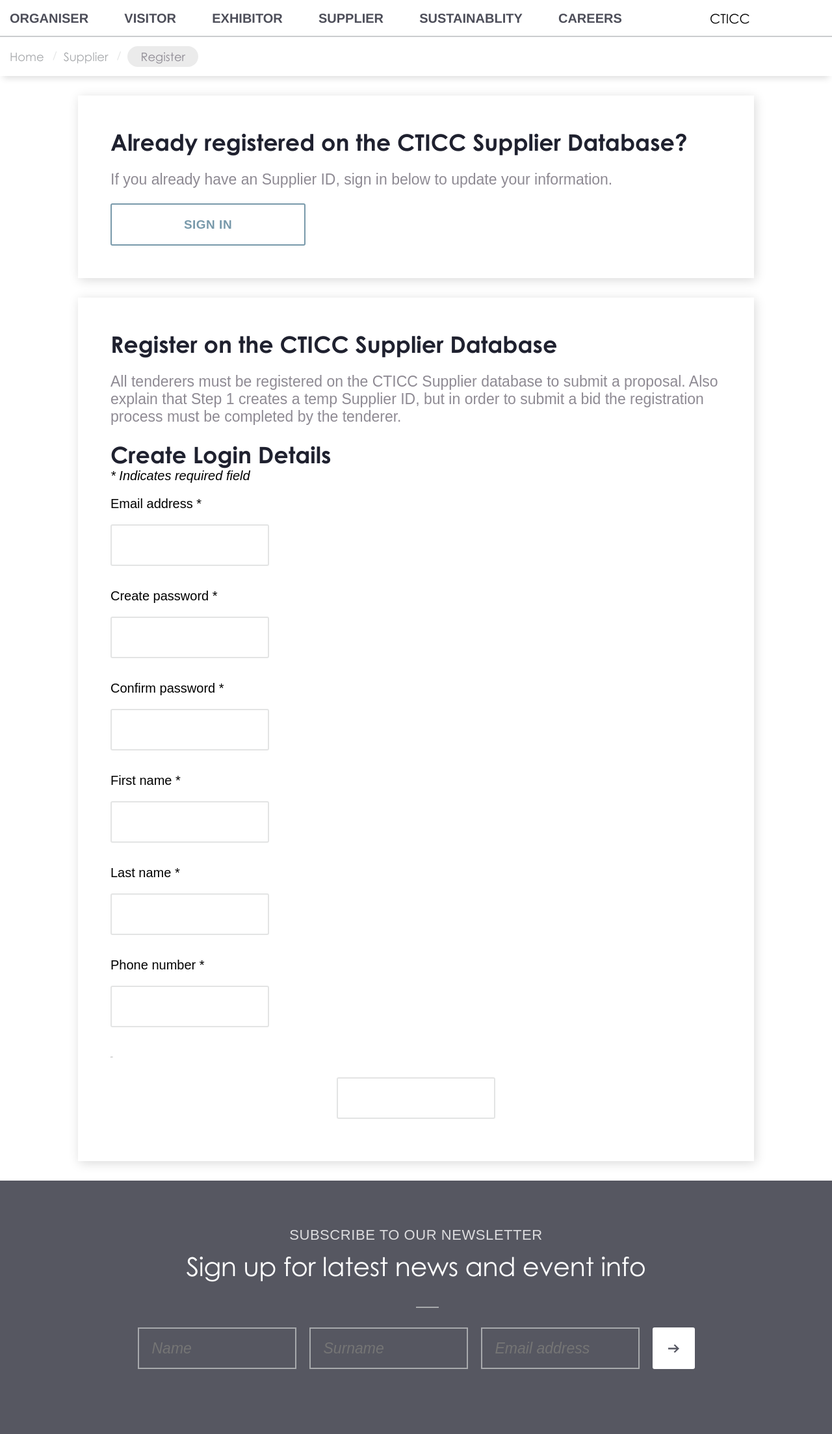
After one commit to TammyJacobus/cticc, a PHP site: page /supplier-registration.html in a window 1280 px wide. The commit adds this page. Shown: the whole page at 65% size. Run offline with PHP 8.4, Linux system fonts and the light colour scheme; some libraries are stand-ins or nearby versions; some web fonts are replaced.

Commit message:
Supplier - FE

```diff
--- a/assets/css/styles.css
+++ b/assets/css/styles.css
@@ -302,10 +302,14 @@ button:hover { background: #A7A9AC; color:var(--white); }
 .event-carousel .event-content a { font-family: 'Montserrat SemiBold', sans-serif; text-decoration: underline; text-transform: uppercase; font-weight: 500; }
 
 /* Event Contain */
-.event-contain { display: grid; margin: auto; max-width: 1120px; background-color: var(--white); box-shadow: 2px 3px 16px 0 rgba(0,0,0,0.15); }
+.event-contain { display: grid; margin: 2rem auto; max-width: 1120px; background-color: var(--white); box-shadow: 2px 3px 16px 0 rgba(0,0,0,0.15); }
 .event-contain ul { padding: 30px; }
-.event-contain li { display:grid; height: 90px; align-items: center; grid-template-columns: 80px auto; border-bottom: 2px solid rgba(167,169,172,0.59); }
+.event-contain li { display:grid; min-height: 90px; align-items: center; grid-template-columns: 80px auto; border-bottom: 2px solid rgba(167,169,172,0.59); }
 .event-contain li:last-child { border-bottom: none; }
+
+.management-contain { display: grid; margin: 1rem auto; padding: 60px; max-width: 1020px; background-color: var(--white); box-shadow: 2px 3px 16px 0 rgba(0,0,0,0.15); }
+.management-contain-wrapper{ display:grid; grid-template-columns: 80px auto; }
+.management-contain header { font-family: 'Century Gothic Bold', Helvetica, Arial, sans-serif; color: #1F212F; font-size: 35px; line-height: 43px; text-shadow: 0 1px 8px 0 #131021; }
 
 /* Social Media */
 .social-media { display: grid; grid-template-columns: 45px 45px 45px; grid-gap: 20px; }
--- /dev/null
+++ b/supplier-registration.html
@@ -0,0 +1,107 @@
+<!DOCTYPE html>
+<html lang="en">
+
+<head>
+    <meta charset="UTF-8">
+    <meta name="viewport" content="width=device-width, initial-scale=1.0">
+    <link rel="stylesheet" href="assets/css/styles.css">
+
+    <script src="//ajax.googleapis.com/ajax/libs/jquery/2.1.1/jquery.min.js"></script>
+    <script src="assets/js/scripts.js"></script>
+    <title>CTICC - Supplier | Registration</title>
+</head>
+
+<body>
+    <!-- Body Wrapper -->
+    <div class="wrapper">
+
+        <!-- Menu  -->
+        <div class="nav-container">
+            <nav>
+                <input type="checkbox" id="nav-toggle">
+                <label for="nav-toggle" class="burger-menu">
+                    <img src="assets/img/icons/ico-burger-menu.svg" alt="">
+                </label>
+                <div class="nav-items">
+                    <a href="">Organiser</a>
+                    <a href="">Visitor</a>
+                    <a href="">Exhibitor</a>
+                    <a href="">Supplier</a>
+                    <a href="">Sustainablity</a>
+                    <a href="">Careers</a>
+                </div>
+                <a href="#" class="logo">CTICC</a>
+            </nav>
+        </div>
+
+        <!-- Breadcrumb -->
+        <div class="breadcrumb">
+            <a href="">Home</a>
+            <a href="">Supplier</a>
+            <a href="" class="active">Register</a>
+        </div>
+
+        <!-- Content -->
+        <div class="content">
+
+            <form>
+                <header>Already registered on the CTICC Supplier Database?</header>
+                <p>If you already have an Supplier ID, sign in below to update your information. </p>
+                <button class="button-supplier">
+                    <a href="">Sign In</a>
+                </button>
+            </form>
+
+            <form>
+                <header>Register on the CTICC Supplier Database</header>
+                <p>All tenderers must be registered on the CTICC Supplier database to submit a proposal. Also explain
+                    that Step 1 creates a temp Supplier ID, but in order to submit a bid the registration process must
+                    be completed by the tenderer.</p>
+
+                <header>Create Login Details</header>
+                <text><i>* Indicates required field</i></text>
+
+                <label>Email address *</label>
+                <input type="text" />
+
+                <label>Create password *</label>
+                <input type="password" />
+
+                <label>Confirm password *</label>
+                <input type="password" />
+
+                <label>First name *</label>
+                <input type="text" />
+
+                <label>Last name *</label>
+                <input type="text" />
+
+                <label>Phone number *</label>
+                <input type="number" />
+
+                <hr />
+
+                <div class="center">
+                    <input type="submit &amp; continue >" class="button-exhibitor" />
+                </div>
+            </form>
+
+        </div>
+        <!-- Subscribe Form -->
+        <div class="subscribe">
+            <header>Subscribe to our newsletter</header>
+            <p>Sign up for latest news and event info</p>
+            <form>
+                <label></label>
+                <input type="text" placeholder="Name" />
+                <input type="text" placeholder="Surname" />
+                <input type="email" placeholder="Email address" />
+                <input type="button" />
+            </form>
+        </div>
+    </div>
+    </div>
+
+</body>
+
+</html>
```
Also changed, not shown: supplier-policies.html (+67 -0 lines), visitor-facilities.html (added, +190 -0 lines).
